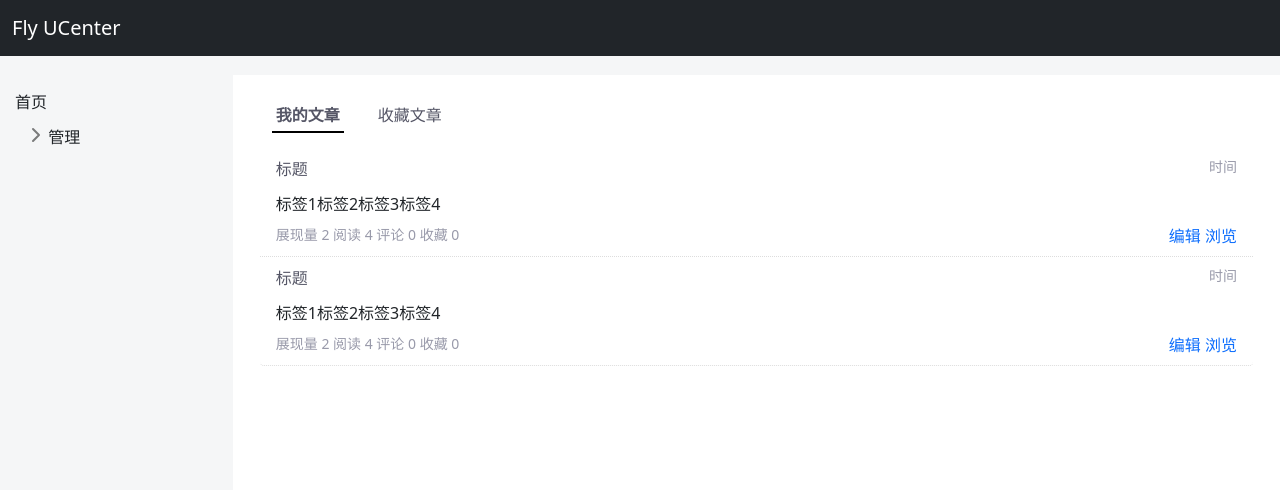
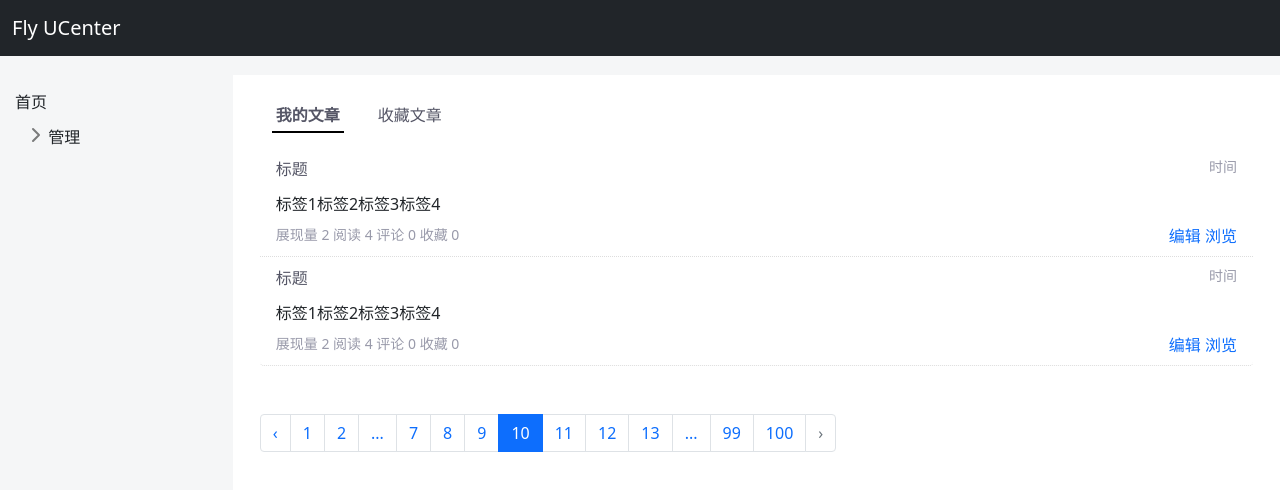
Before and after one commit to peng49/fly-ucenter, a Vue app: page / in a window 1280 px wide. Shown: the top 490 px of the page. Built offline with nearby package versions, Linux system fonts and the light colour scheme.

Commit message:
添加分页组件

```diff
--- a/src/components/common/Pagination.vue
+++ b/src/components/common/Pagination.vue
@@ -1,7 +1,82 @@
 <template>
-  <div></div>
+  <nav>
+    <ul class="pagination">
+      <li v-if="page == 1" class="page-item disabled" aria-disabled="true">
+        <span class="page-link" aria-hidden="true">&lsaquo;</span>
+      </li>
+      <li class="page-item" v-else>
+        <a class="page-link" href="" rel="prev">&lsaquo;</a>
+      </li>
+
+      <li
+        v-for="item in items"
+        :key="item.page"
+        class="page-item"
+        :class="{ active: item.page == page }"
+        aria-current="page"
+      >
+        <a v-if="item.page > 0" class="page-link" href="{{ item.link }}">{{
+          item.page
+        }}</a>
+        <span v-else class="page-link">...</span>
+      </li>
+      <li v-if="next_link" class="page-item">
+        <a class="page-link" :href="next_link" rel="next">&rsaquo;</a>
+      </li>
+      <li v-else class="page-item disabled" aria-disabled="true">
+        <span class="page-link" aria-hidden="true">&rsaquo;</span>
+      </li>
+    </ul>
+  </nav>
 </template>
 
 <script>
+export default {
+  name: "Pagination",
+  props: {
+    total: {
+      type: String,
+      required: true,
+    },
+  },
+  created() {
+    let pageSize = 10;
+    let pageCount = Math.ceil(this.total / pageSize);
+    let items = [];
 
+    for (let start = 1; start <= pageCount; start++) {
+      items.push({ page: start, link: "/page=" + start });
+      if (this.page <= 6) {
+        if (items.length == 8) {
+          items.push({ page: "...", link: "" });
+          start = pageCount - 2;
+        }
+      } else if (6 < this.page < pageCount - 6) {
+        if (items.length == 2) {
+          items.push({ page: 0, link: "" });
+          start = this.page - 4;
+        }
+
+        if (items.length == 10) {
+          items.push({ page: 0, link: "" });
+          start = pageCount - 2;
+        }
+      } else {
+        if (items.length == 2) {
+          items.push({ page: "0", link: "" });
+        }
+      }
+    }
+
+    this.items = items;
+
+    console.log(this.total);
+  },
+  data() {
+    return {
+      page: 10,
+      items: [{ page: 2, link: "/" }],
+    };
+  },
+};
 </script>
--- a/src/components/user/Posts.vue
+++ b/src/components/user/Posts.vue
@@ -55,12 +55,27 @@
         </div>
       </div>
       <!--  分页    -->
+      <div class="row pt-5">
+      <Pagination :page=1 :total=1000 />
+      </div>
     </div>
   </div>
 </template>
 
 <script>
+import Pagination from '../common/Pagination'
 
+export default {
+  name:"Posts",
+  components:{
+    Pagination
+  },
+  data(){
+    return {
+
+    }
+  }
+}
 </script>
 
 <style scoped>
```
